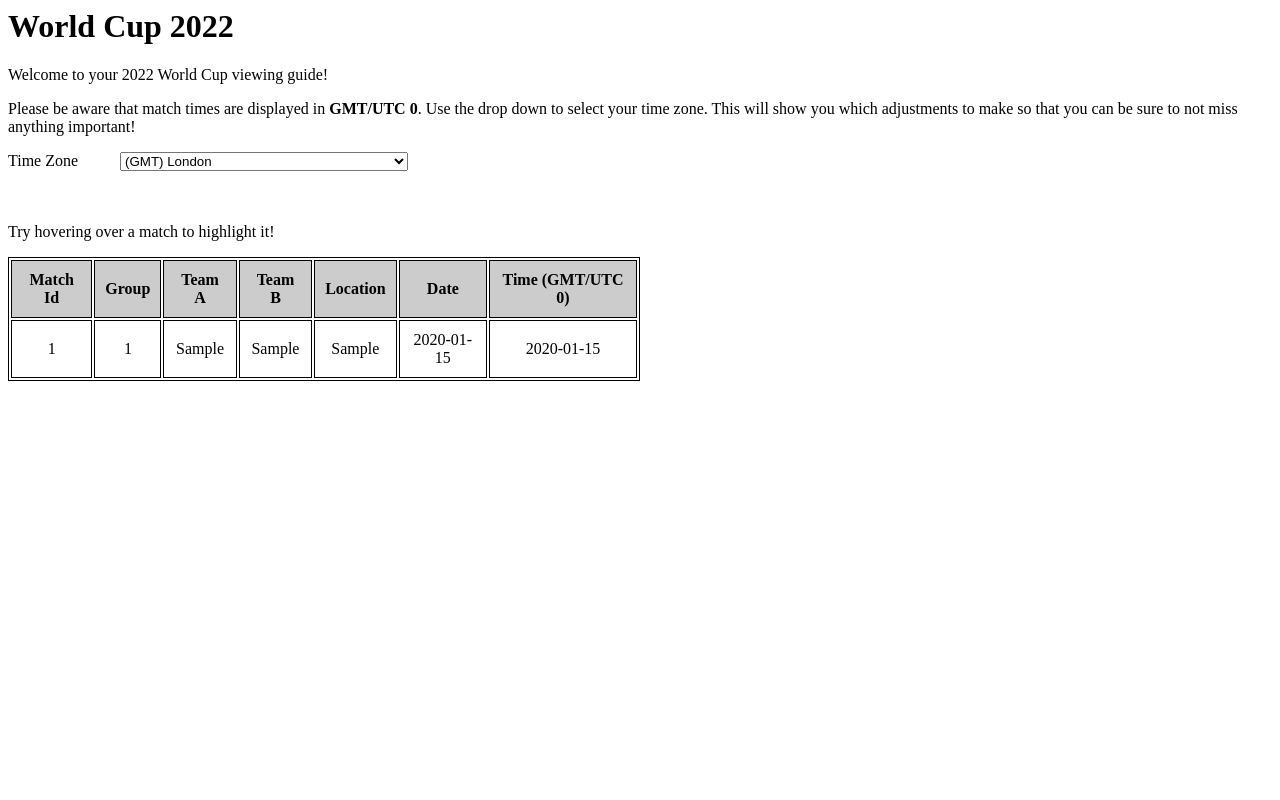
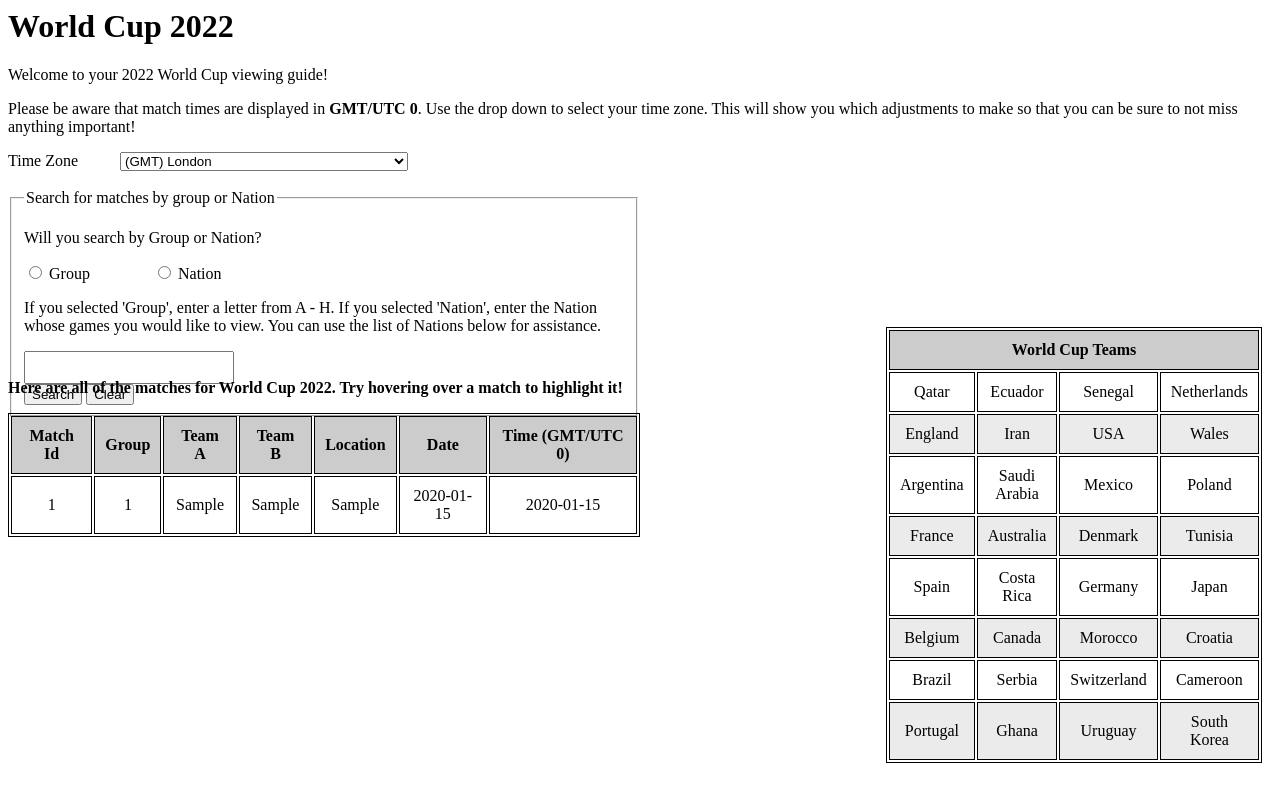
Before and after one commit to DacinTitus/CS361_project, a Flask app: page / in a window 1280 px wide. Run offline with Flask 2, Linux system fonts and the light colour scheme; tables that the repository leaves empty hold one stand-in row (values such as "Sample post"); some libraries are stand-ins or nearby versions.

Commit message:
added search form, added table of teams

```diff
--- a/starter_website/templates/index.html
+++ b/starter_website/templates/index.html
@@ -14,25 +14,7 @@
                 This will show you which adjustments to make so that you can be sure to not miss anything important!
             </p>
         </div>
-        <!-- <nav>
-            <ul id="indexPage">
-                <li>
-                    <a id="indexLink" href="./restaurants.html">Restaurants</a>
-                </li>
-                <li>
-                    <a id="indexLink" href="./menu.html">Menu</a>
-                </li>
-                <li>
-                    <a id="indexLink" href="./employees.html">Employees</a>
-                </li>
-                <li>
-                    <a id="indexLink" href="./jobs.html">Jobs</a>
-                </li>
-                <li>
-                    <a id="indexLink" href="./employeesJobs.html">Employee Duties</a>
-                </li>
-            </ul>
-        </nav> -->
+
         <label for="time_zone">Time Zone</label>
 
         <select id="time_zone">
@@ -67,11 +49,103 @@
         <br>
 
         <!-- insert search form here -->
+        <div>
+            <div class="searchForm">
+                <form action = '/results' method = 'GET' id="searchForm">
+                    <fieldset>
+                        <legend>Search for matches by group or Nation</legend>
+                        <p id="searchPrompt1">Will you search by Group or Nation?</p>
+                        <input type="radio" id="group" name="option" value="group">
+                        <label for="group">Group</label>
+                        <input type="radio" id="nation" name="option" value="nation">
+                        <label for="nation">Nation</label>
+                        <br>
+
+                        <p id="searchPrompt2">If you selected 'Group', enter a letter from A - H.
+                            If you selected 'Nation', enter the Nation whose games you would like to view.
+                            You can use the list of Nations below for assistance.
+                        </p>
+                        <input type="text" name="criteria">
+                        <br>
+
+                        <button type="submit" name="searchButton" value="searchButton">Search</button>
+                        <button id="resetForm" type="reset" value="reset"
+                        onclick="alertFunction()">Clear</button>
+                    </fieldset>
+                </form>
+
+                <script>
+                    function alertFunction() {
+                        alert("Are you sure you would like to clear the entire search form?");
+                    }
+                </script>
+            </div>
+            <br>
+            <div class="teamsTable">
+                <table>
+                    <tr>
+                        <th colspan="4">World Cup Teams</th>
+                    </tr>
+                    <tbody>
+                        <tr>
+                            <td>Qatar</td>
+                            <td>Ecuador</td>
+                            <td>Senegal</td>
+                            <td>Netherlands</td>
+                        </tr>
+                        <tr>
+                            <td>England</td>
+                            <td>Iran</td>
+                            <td>USA</td>
+                            <td>Wales</td>
+                        </tr>
+                        <tr>
+                            <td>Argentina</td>
+                            <td>Saudi Arabia</td>
+                            <td>Mexico</td>
+                            <td>Poland</td>
+                        </tr>
+                        <tr>
+                            <td>France</td>
+                            <td>Australia</td>
+                            <td>Denmark</td>
+                            <td>Tunisia</td>
+                        </tr>
+                        <tr>
+                            <td>Spain</td>
+                            <td>Costa Rica</td>
+                            <td>Germany</td>
+                            <td>Japan</td>
+                        </tr>
+                        <tr>
+                            <td>Belgium</td>
+                            <td>Canada</td>
+                            <td>Morocco</td>
+                            <td>Croatia</td>
+                        </tr>
+                        <tr>
+                            <td>Brazil</td>
+                            <td>Serbia</td>
+                            <td>Switzerland</td>
+                            <td>Cameroon</td>
+                        </tr>
+                        <tr>
+                            <td>Portugal</td>
+                            <td>Ghana</td>
+                            <td>Uruguay</td>
+                            <td>South Korea</td>
+                        </tr>
+                    </tbody>
+                </table>
+            </div>
+        </div>
 
         <br>
-        <p>Try hovering over a match to highlight it!</p>
+        <br>
+
+        <p><strong>Here are all of the matches for World Cup 2022. Try hovering over a match to highlight it!</strong></p>
         <div>
-            <table>
+            <table class="matches">
                 <thead>
                     <th>Match Id</th>
                     <th>Group</th>
```
